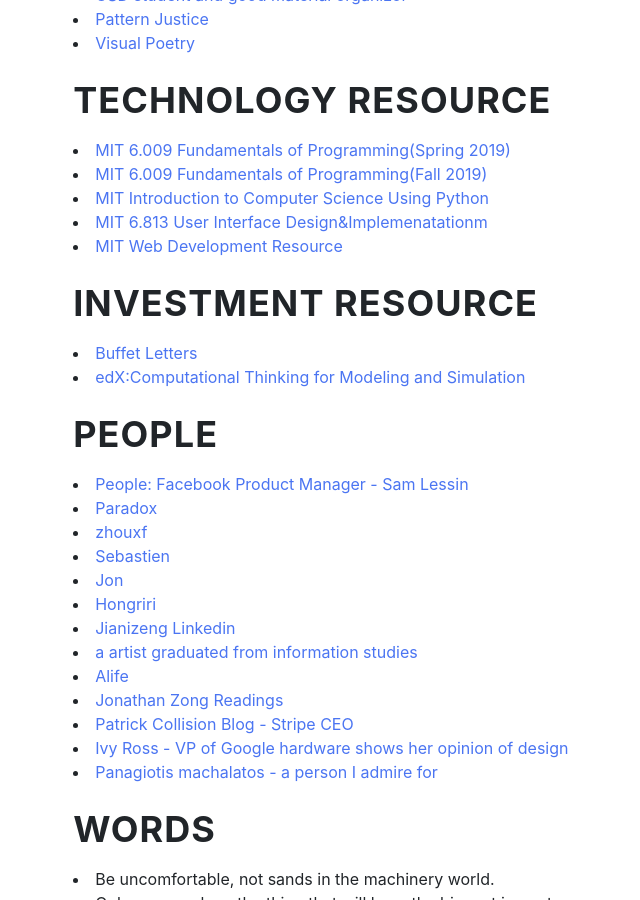
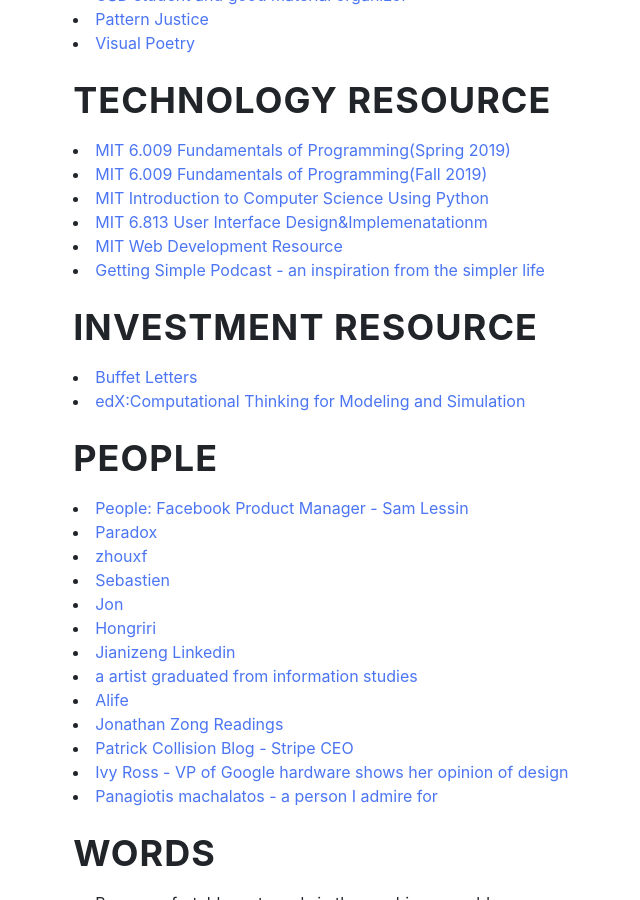
Before and after one commit to beforux/ShakeYourLove, a Jekyll site: the page list.html, which Jekyll copies as it is, in a window 1280 px wide and 900 px high, scrolled down 722 px. Shown: the whole window, without its empty margins (441-1081 px from the left). Built offline with Jekyll 4.4.1, drawn with Linux system fonts in a browser that asks for light colours; nearby versions of some CDN libraries.

Commit message:
Update list.html

```diff
--- a/list.html
+++ b/list.html
@@ -63,6 +63,7 @@
                 <li><a href="https://www.edx.org/v2/course/introduction-to-computer-science-and-programming-using-python-2"> MIT Introduction to Computer Science Using Python </a></li>
                   <li><a href="http://web.mit.edu/6.813/www/sp18/">MIT 6.813 User Interface Design&Implemenatationm</a></li>
                 <li><a href="http://courses.pgbovine.net/cogs120-cse170/webdev.htm">MIT Web Development Resource </a></li>
+                <li><a href="https://gettingsimple.com/">Getting Simple Podcast - an inspiration from the simpler life</a></li>
 
                   <h3>Investment Resource</h3>
                                   <li><a href="https://www.berkshirehathaway.com/"> Buffet Letters</a></li>
```
